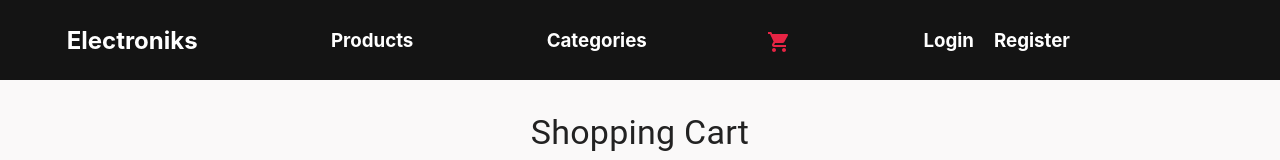
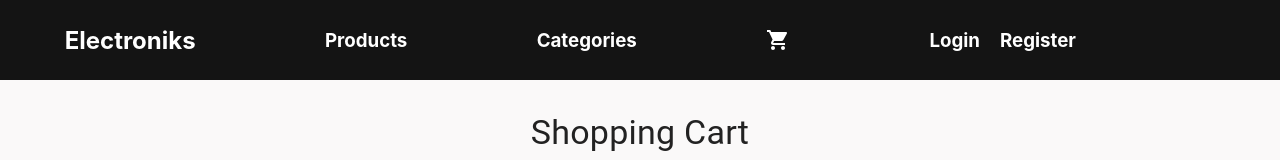
Before and after one commit to JoaquinGomez1/Mern-ECommerce, a React (Create React App) app: page /shoppingcart in a window 1280 px wide. Shown: the top 160 px of the page. Built offline with nearby package versions, Linux system fonts and the light colour scheme; no server answers.

Commit message:
Improved Mui Themes

```diff
--- a/src/MuiTheme.jsx
+++ b/src/MuiTheme.jsx
@@ -4,6 +4,9 @@ const theme = createMuiTheme({
   palette: {
     primary: {
       main: "#474747",
+    },
+    white: {
+      main: "#fff",
     },
   },
   props: {
--- a/src/components/CardActionsShoppingcart.js
+++ b/src/components/CardActionsShoppingcart.js
@@ -6,6 +6,8 @@ import RemoveCircleIcon from "@material-ui/icons/RemoveCircle";
 import FavoriteBorderIcon from "@material-ui/icons/FavoriteBorder";
 import FavoriteIcon from "@material-ui/icons/Favorite";
 import DeleteIcon from "@material-ui/icons/Delete";
+
+import { useTheme } from "@material-ui/core/styles";
 
 // This component only contains the bottom part of the view for a ProductCard
 // it is meant to be passed as prop to ProductCard for this to work
@@ -18,16 +20,19 @@ export default function CardActionsShoppingcart({ _id, qty }) {
     isInFavorites,
     removeFromFav,
   } = useShoppingCart(_id);
+  const theme = useTheme();
+  const primaryMainColor = theme.palette.primary.main;
 
   return (
     <CardActions>
-      <Grid container justify='center'>
-        <Typography variant='h5'>Quantity: {qty}</Typography>
+      <Grid container justify="center">
+        <Typography variant="h5">Quantity: {qty}</Typography>
         <Grid
           container
-          direction='row'
-          alignItems='center'
-          justify='space-between'>
+          direction="row"
+          alignItems="center"
+          justify="space-between"
+        >
           <Button onClick={removeItem}>
             <DeleteIcon />
           </Button>
@@ -35,10 +40,11 @@ export default function CardActionsShoppingcart({ _id, qty }) {
             <Button
               style={{ margin: "0px 10px" }}
               onClick={removeOneItem}
-              size='large'>
+              size="large"
+            >
               <RemoveCircleIcon />
             </Button>
-            <Button color='secondary' size='large' onClick={addItem}>
+            <Button color="secondary" size="large" onClick={addItem}>
               <AddCircleIcon />
             </Button>
           </Grid>
@@ -46,7 +52,7 @@ export default function CardActionsShoppingcart({ _id, qty }) {
           <Grid item style={{ margin: "0 5px" }}>
             {isInFavorites() ? (
               <Button onClick={removeFromFav}>
-                <FavoriteIcon style={{ color: "#3f51b5" }} />
+                <FavoriteIcon style={{ color: primaryMainColor }} />
               </Button>
             ) : (
               <Button onClick={addToFav}>
--- a/src/components/CategoriesPage.js
+++ b/src/components/CategoriesPage.js
@@ -37,9 +37,8 @@ export default function CategoriesPage() {
   return (
     <Grid container direction="column" alignItems="center">
       <h1>View Our Categories</h1>
-      <Grid container direction="row" justify="center">
+      <Grid container justify="center">
         <Pagination data={data} setData={setData} url={url}>
-          <div className="flex d-column">
           {!isLoading &&
             data?.results?.map((each) => {
               return !wasFetched ? (
@@ -59,7 +58,6 @@ export default function CategoriesPage() {
                 />
               );
             })}
-          </div>
           {isLoading && <LoadingComponent />}
           {!isLoading && data && data.results.length < 1 && (
             <h2>Nothing Found</h2>
--- a/src/components/Navbar.js
+++ b/src/components/Navbar.js
@@ -1,4 +1,4 @@
-import React, { useContext, useRef, useEffect } from "react";
+import React, { useContext } from "react";
 
 import NavbarView from "./NavbarView";
 import { myShoppingCartContext } from "../context/ShoppingCartContext";
@@ -9,20 +9,9 @@ export default function Navbar() {
   const { shoppingCartItems } = useContext(myShoppingCartContext);
   const { currentUser } = useContext(myUserContext);
 
-  const pRef = useRef();
-
-  useEffect(() => {
-    // check if there is any items in the shopping cart and change its styling
-    if (shoppingCartItems.length >= 1) {
-      pRef.current.style.backgroundColor = "#ed0c5b";
-      pRef.current.style.display = "block";
-    } else pRef.current.style.display = "none";
-  }, [shoppingCartItems]);
-
   return (
     <NavbarView
       currentUser={currentUser}
-      pRef={pRef}
       shoppingCartItems={shoppingCartItems}
     />
   );
--- a/src/components/NavbarView.js
+++ b/src/components/NavbarView.js
@@ -1,51 +1,53 @@
 import React from "react";
 import { Grid } from "@material-ui/core";
 
-import ShoppingCartIcon from "@material-ui/icons/ShoppingCart";
 import AccountCircleIcon from "@material-ui/icons/AccountCircle";
 import MobileMenu from "./MobileMenu";
 import { NavLink } from "react-router-dom";
+import ShoppingCartIcon from "./ShoppingCartIcon";
 
-export default function NavbarView({ currentUser, pRef, shoppingCartItems }) {
+export default function NavbarView({ currentUser, shoppingCartItems }) {
   return (
     <Grid
       container
-      direction='row'
-      justify='space-around'
+      direction="row"
+      justify="space-around"
       style={{ backgroundColor: "#141414", color: "#e2e2e2", height: "80px" }}
-      className='NavBarContainer'>
+      className="NavBarContainer"
+    >
       <Grid item>
-        <NavLink to='/' exact activeClassName='activeLink'>
-          <h2 className='navLogo'>Electroniks</h2>
+        <NavLink to="/" exact activeClassName="activeLink">
+          <h2 className="navLogo">Electroniks</h2>
         </NavLink>
       </Grid>
 
-      <Grid item className='NavProducts categories'>
-        <NavLink to='/products' activeClassName='activeLink'>
+      <Grid item className="NavProducts categories">
+        <NavLink to="/products" activeClassName="activeLink">
           <h3>Products</h3>
         </NavLink>
       </Grid>
 
-      <Grid item className='categories'>
-        <NavLink to='/categories' activeClassName='activeLink'>
+      <Grid item className="categories">
+        <NavLink to="/categories" activeClassName="activeLink">
           <h3>Categories</h3>
         </NavLink>
       </Grid>
 
-      <Grid item className='shoppingCartNav'>
-        <NavLink activeClassName='activeLink' to='/shoppingCart'>
-          <p ref={pRef} style={{ fontWeight: "bold", color: "white" }}>
-            {shoppingCartItems.length > 0 ? shoppingCartItems.length : null}
-          </p>
-          <ShoppingCartIcon className='shoppingCartIcon' />
+      <Grid item>
+        <NavLink activeClassName="activeLink" to="/shoppingCart">
+          <ShoppingCartIcon
+            badgeContent={shoppingCartItems.length}
+            className="shoppingCartIcon"
+          />
         </NavLink>
       </Grid>
       <div
-        className='navbar-userSection'
-        style={{ display: "flex", alignItems: "center" }}>
+        className="navbar-userSection"
+        style={{ display: "flex", alignItems: "center" }}
+      >
         {currentUser ? (
           <Grid item style={{ display: "grid", placeItems: "center" }}>
-            <NavLink activeClassName='activeLink' to='/user'>
+            <NavLink activeClassName="activeLink" to="/user">
               <h3>
                 <AccountCircleIcon style={{ transform: "scale(1.2)" }} />
               </h3>
@@ -54,12 +56,12 @@ export default function NavbarView({ currentUser, pRef, shoppingCartItems }) {
         ) : (
           <>
             <Grid item style={{ padding: "0 10px" }}>
-              <NavLink to='/login' activeClassName='activeLink'>
+              <NavLink to="/login" activeClassName="activeLink">
                 <h3>Login</h3>
               </NavLink>
             </Grid>
             <Grid item style={{ padding: "0 10px" }}>
-              <NavLink to='/register' activeClassName='activeLink'>
+              <NavLink to="/register" activeClassName="activeLink">
                 <h3>Register</h3>
               </NavLink>
             </Grid>
--- a/src/components/ProductReview.js
+++ b/src/components/ProductReview.js
@@ -27,7 +27,7 @@ export default function ProductReview(props) {
   }
 
   return (
-    <div className="componentTransition" style={{ marginTop: "50px" }}>
+    <div style={{ marginTop: "50px" }}>
       {isLoading ? (
         <LoadingComponent />
       ) : (
@@ -35,6 +35,7 @@ export default function ProductReview(props) {
           container
           style={{ maxWidth: "1000px", margin: "0 auto" }}
           justify="center"
+          className="componentTransition"
         >
           <Box display="flex" className="product-listing-container">
             <img style={{ maxWidth: "100%" }} src={data.img} alt={data.name} />
--- /dev/null
+++ b/src/components/ShoppingCartIcon.js
@@ -0,0 +1,22 @@
+import React from "react";
+import Badge from "@material-ui/core/Badge";
+import { withStyles } from "@material-ui/core/styles";
+import ShoppingCartIcon from "@material-ui/icons/ShoppingCart";
+
+const StyledBadge = withStyles(() => ({
+  badge: {
+    right: -3,
+    top: 0,
+    padding: "0 4px",
+    fontWeight: "bold",
+    border: "1px solid #fff",
+  },
+}))(Badge);
+
+export default function CustomizedBadges({ badgeContent }) {
+  return (
+    <StyledBadge badgeContent={badgeContent} color="secondary">
+      <ShoppingCartIcon style={{ color: "#fff" }} />
+    </StyledBadge>
+  );
+}
--- a/src/static/css/Navbar.css
+++ b/src/static/css/Navbar.css
@@ -223,11 +223,12 @@
   text-decoration: none;
 }
 
+/* Override any Material UI style */
 .activeLink {
-  font-weight: bold;
-  font-size: 1.1rem;
+  font-weight: bold !important;
+  font-size: 1.1rem !important;
   color: rgb(231, 36, 68) !important;
-  text-decoration: none;
+  text-decoration: none !important;
 }
 
 .NavBarContainer a {
```
Also changed, not shown: src/components/CardPayment.js (+22 -17 lines), src/components/CheckoutView.js (+12 -9 lines), src/components/ShoppingCart.js (+24 -19 lines), src/components/ShoppingHistory.js (+17 -14 lines). Lines whose indentation alone changed are shown as unchanged.
